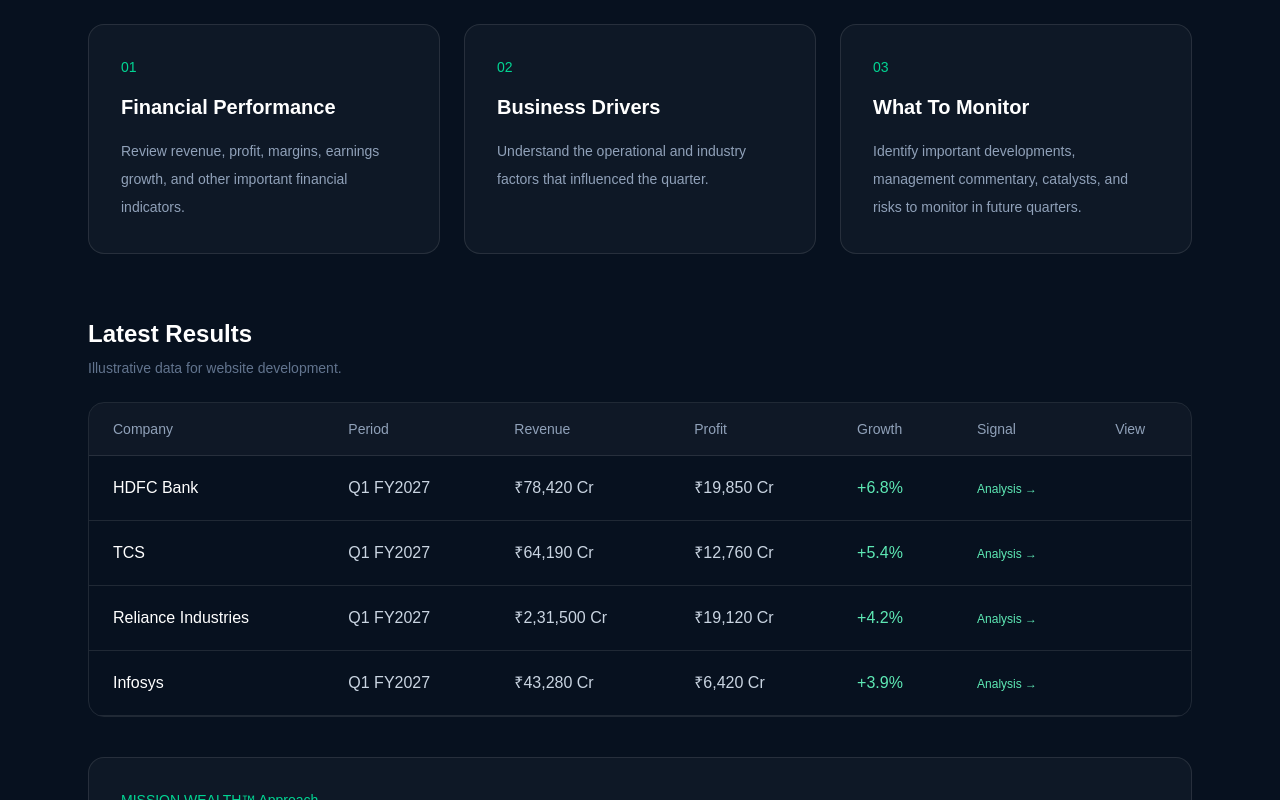
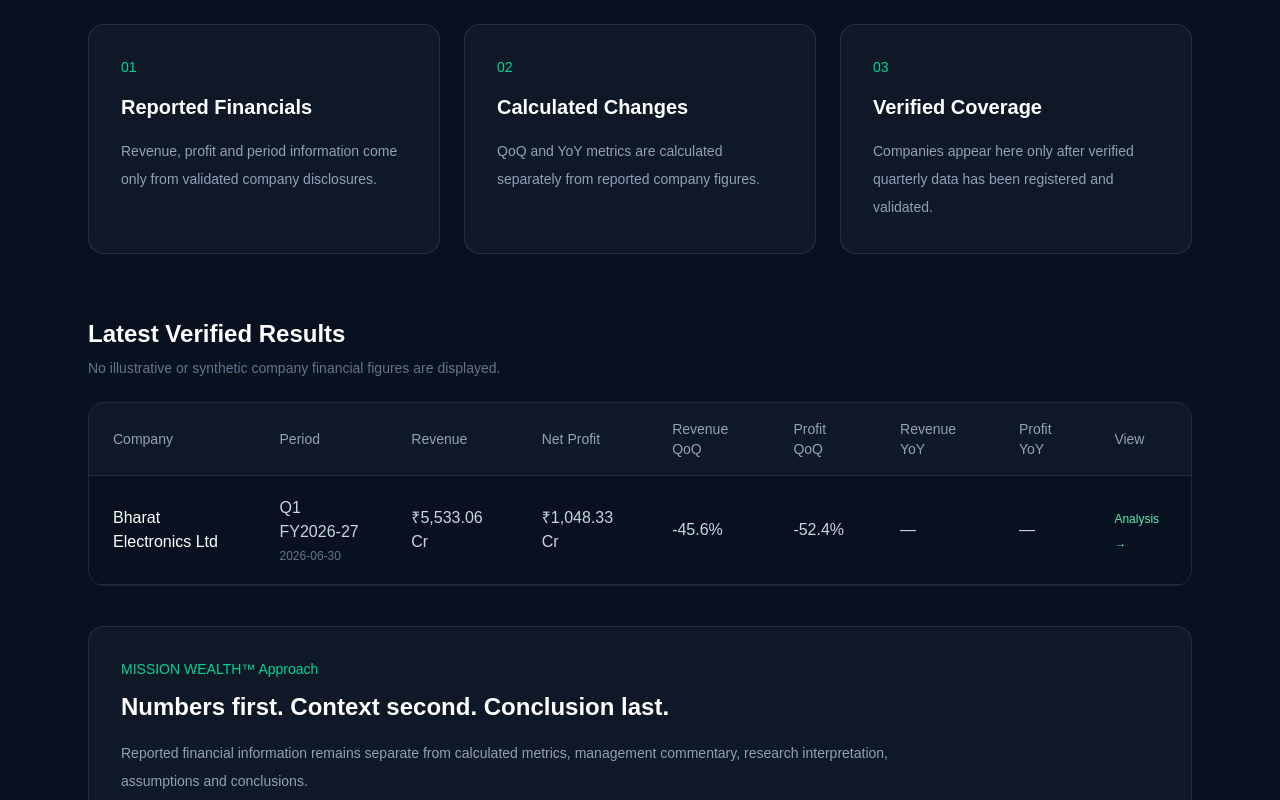
Before and after one commit to 9557690628m-design/mission-wealth, a Next.js app: page /results in a window 1280 px wide. Shown: the part 460-1260 px from the top of the page. Built offline with nearby package versions, Linux system fonts and the light colour scheme.

Commit message:
Build verified quarterly results page

```diff
--- a/src/app/results/page.tsx
+++ b/src/app/results/page.tsx
@@ -1,41 +1,111 @@
 import Link from "next/link";
 import Navbar from "@/components/Navbar";
+import { buildFinancialDerivedMetrics } from "@/lib/financials/calculations";
+import { getFinancialPeriodComparison } from "@/lib/financials/periods";
+import {
+  getQuarterlyResults,
+  getQuarterlyResultSymbols,
+} from "@/lib/financials/results";
+import { getStockIdentity } from "@/lib/market/stocks";
 
-export default function ResultsPage() {
-  const results = [
-    {
-      company: "HDFC Bank",
-      period: "Q1 FY2027",
-      revenue: "₹78,420 Cr",
-      profit: "₹19,850 Cr",
-      growth: "+6.8%",
-      status: "Positive",
-    },
-    {
-      company: "TCS",
-      period: "Q1 FY2027",
-      revenue: "₹64,190 Cr",
-      profit: "₹12,760 Cr",
-      growth: "+5.4%",
-      status: "Positive",
-    },
-    {
-      company: "Reliance Industries",
-      period: "Q1 FY2027",
-      revenue: "₹2,31,500 Cr",
-      profit: "₹19,120 Cr",
-      growth: "+4.2%",
-      status: "Stable",
-    },
-    {
-      company: "Infosys",
-      period: "Q1 FY2027",
-      revenue: "₹43,280 Cr",
-      profit: "₹6,420 Cr",
-      growth: "+3.9%",
-      status: "Stable",
-    },
-  ];
+export default async function ResultsPage() {
+  const symbols =
+    getQuarterlyResultSymbols();
+
+  const rows = await Promise.all(
+    symbols.map(async (symbol) => {
+      const company =
+        getStockIdentity(symbol);
+
+      const results =
+        await getQuarterlyResults(
+          symbol
+        );
+
+      const {
+        current,
+        previousQuarter,
+        previousYearQuarter,
+      } =
+        getFinancialPeriodComparison(
+          results
+        );
+
+      if (!company || !current) {
+        return null;
+      }
+
+      const metrics =
+        buildFinancialDerivedMetrics(
+          current,
+          previousQuarter,
+          previousYearQuarter
+        );
+
+      return {
+        symbol,
+        company: company.name,
+        quarter: current.quarter,
+        fiscalYear:
+          current.fiscalYear,
+        periodEnd:
+          current.periodEnd,
+        revenue:
+          current.revenue,
+        netProfit:
+          current.netProfit,
+        revenueQoQGrowth:
+          metrics.revenueQoQGrowth,
+        netProfitQoQGrowth:
+          metrics.netProfitQoQGrowth,
+        revenueYoYGrowth:
+          metrics.revenueYoYGrowth,
+        netProfitYoYGrowth:
+          metrics.netProfitYoYGrowth,
+      };
+    })
+  );
+
+  const verifiedResults = rows
+    .filter(
+      (
+        row
+      ): row is NonNullable<
+        typeof row
+      > => row !== null
+    )
+    .sort((a, b) =>
+      b.periodEnd.localeCompare(
+        a.periodEnd
+      )
+    );
+
+  const formatMoney = (
+    value: number | undefined
+  ): string => {
+    if (value === undefined) {
+      return "Data unavailable";
+    }
+
+    return `₹${value.toLocaleString(
+      "en-IN"
+    )} Cr`;
+  };
+
+  const formatGrowth = (
+    value: number | null
+  ): string => {
+    if (value === null) {
+      return "—";
+    }
+
+    const prefix =
+      value > 0 ? "+" : "";
+
+    return `${prefix}${value.toFixed(
+      1
+    )}%`;
+  };
 
   return (
     <>
@@ -48,52 +118,68 @@ export default function ResultsPage() {
           </div>
 
           <h1 className="max-w-4xl text-4xl font-semibold tracking-tight md:text-6xl">
-            Understand what changed in quarterly results.
+            Understand what changed in
+            quarterly results.
           </h1>
 
           <p className="mt-6 max-w-3xl text-lg leading-8 text-slate-400">
-            Quarterly results are more than headline numbers. Study revenue,
-            earnings, profitability, business performance, and the factors
-            driving changes in financial performance.
+            Review verified company
+            results, calculated growth
+            metrics, and period
+            comparisons using the Mission
+            Wealth financial-data
+            pipeline.
           </p>
 
           <div className="mt-16 grid gap-6 md:grid-cols-3">
             <div className="rounded-2xl border border-white/10 bg-white/[0.03] p-8">
-              <div className="text-sm text-emerald-400">01</div>
+              <div className="text-sm text-emerald-400">
+                01
+              </div>
 
               <h2 className="mt-4 text-xl font-semibold">
-                Financial Performance
+                Reported Financials
               </h2>
 
               <p className="mt-4 text-sm leading-7 text-slate-400">
-                Review revenue, profit, margins, earnings growth, and other
-                important financial indicators.
+                Revenue, profit and
+                period information come
+                only from validated
+                company disclosures.
               </p>
             </div>
 
             <div className="rounded-2xl border border-white/10 bg-white/[0.03] p-8">
-              <div className="text-sm text-emerald-400">02</div>
+              <div className="text-sm text-emerald-400">
+                02
+              </div>
 
               <h2 className="mt-4 text-xl font-semibold">
-                Business Drivers
+                Calculated Changes
               </h2>
 
               <p className="mt-4 text-sm leading-7 text-slate-400">
-                Understand the operational and industry factors that influenced
-                the quarter.
+                QoQ and YoY metrics are
+                calculated separately
+                from reported company
+                figures.
               </p>
             </div>
 
             <div className="rounded-2xl border border-white/10 bg-white/[0.03] p-8">
-              <div className="text-sm text-emerald-400">03</div>
+              <div className="text-sm text-emerald-400">
+                03
+              </div>
 
               <h2 className="mt-4 text-xl font-semibold">
-                What To Monitor
+                Verified Coverage
               </h2>
 
               <p className="mt-4 text-sm leading-7 text-slate-400">
-                Identify important developments, management commentary,
-                catalysts, and risks to monitor in future quarters.
+                Companies appear here
+                only after verified
+                quarterly data has been
+                registered and validated.
               </p>
             </div>
           </div>
@@ -101,17 +187,22 @@ export default function ResultsPage() {
           <div className="mt-16">
             <div className="mb-6">
               <h2 className="text-2xl font-semibold">
-                Latest Results
+                Latest Verified Results
               </h2>
 
               <p className="mt-2 text-sm text-slate-500">
-                Illustrative data for website development.
+                No illustrative or
+                synthetic company
+                financial figures are
+                displayed.
               </p>
             </div>
 
+            {verifiedResults.length >
+            0 ? (
               <div className="overflow-hidden rounded-2xl border border-white/10">
                 <div className="overflow-x-auto">
-                <table className="w-full min-w-[800px] text-left">
+                  <table className="w-full min-w-[1050px] text-left">
                     <thead className="border-b border-white/10 bg-white/[0.03]">
                       <tr>
                         <th className="px-6 py-4 text-sm font-medium text-slate-400">
@@ -127,77 +218,126 @@ export default function ResultsPage() {
                         </th>
 
                         <th className="px-6 py-4 text-sm font-medium text-slate-400">
-                        Profit
+                          Net Profit
                         </th>
 
                         <th className="px-6 py-4 text-sm font-medium text-slate-400">
-  Growth
+                          Revenue QoQ
                         </th>
 
                         <th className="px-6 py-4 text-sm font-medium text-slate-400">
-  Signal
+                          Profit QoQ
+                        </th>
+
+                        <th className="px-6 py-4 text-sm font-medium text-slate-400">
+                          Revenue YoY
+                        </th>
+
+                        <th className="px-6 py-4 text-sm font-medium text-slate-400">
+                          Profit YoY
                         </th>
 
                         <th className="px-6 py-4 text-sm font-medium text-slate-400">
                           View
                         </th>
-
                       </tr>
                     </thead>
 
                     <tbody>
-                    {results.map((result) => (
+                      {verifiedResults.map(
+                        (result) => (
                           <tr
-                        key={result.company}
+                            key={
+                              result.symbol
+                            }
                             className="border-b border-white/10 transition hover:bg-white/[0.05]"
                           >
                             <td className="px-6 py-5 font-medium">
                               <Link
-    href={`/stocks/${result.company
-      .toLowerCase()
-      .replace(/\s+/g, "")
-      .replace("industries", "")
-      .replace("larsen&toubro", "lt")}`}
+                                href={`/stocks/${result.symbol.toLowerCase()}`}
                                 className="transition hover:text-emerald-300"
                               >
-    {result.company}
+                                {
+                                  result.company
+                                }
                               </Link>
                             </td>
 
                             <td className="px-6 py-5 text-slate-300">
-                          {result.period}
+                              <div>
+                                {result.quarter ??
+                                  "Quarter"}
+                                {" "}
+                                {
+                                  result.fiscalYear
+                                }
+                              </div>
+
+                              <div className="mt-1 text-xs text-slate-500">
+                                {
+                                  result.periodEnd
+                                }
+                              </div>
                             </td>
 
                             <td className="px-6 py-5 text-slate-300">
-                          {result.revenue}
+                              {formatMoney(
+                                result.revenue
+                              )}
                             </td>
 
                             <td className="px-6 py-5 text-slate-300">
-                          {result.profit}
+                              {formatMoney(
+                                result.netProfit
+                              )}
                             </td>
 
-                        <td className="px-6 py-5 text-emerald-300">
-                          {result.growth}
+                            <td className="px-6 py-5 text-slate-300">
+                              {formatGrowth(
+                                result.revenueQoQGrowth
+                              )}
+                            </td>
+
+                            <td className="px-6 py-5 text-slate-300">
+                              {formatGrowth(
+                                result.netProfitQoQGrowth
+                              )}
+                            </td>
+
+                            <td className="px-6 py-5 text-slate-300">
+                              {formatGrowth(
+                                result.revenueYoYGrowth
+                              )}
+                            </td>
+
+                            <td className="px-6 py-5 text-slate-300">
+                              {formatGrowth(
+                                result.netProfitYoYGrowth
+                              )}
                             </td>
 
                             <td className="px-6 py-5">
                               <Link
-    href={`/stocks/${result.company
-      .toLowerCase()
-      .replace(/\s+/g, "")
-      .replace("industries", "")
-      .replace("larsen&toubro", "lt")}`}
+                                href={`/stocks/${result.symbol.toLowerCase()}`}
                                 className="text-xs font-medium text-emerald-300 transition hover:text-emerald-200"
                               >
                                 Analysis →
                               </Link>
                             </td>
                           </tr>
-                    ))}
+                        )
+                      )}
                     </tbody>
                   </table>
                 </div>
               </div>
+            ) : (
+              <div className="rounded-2xl border border-white/10 bg-white/[0.03] p-10 text-center text-sm text-slate-500">
+                Verified quarterly
+                results are not
+                currently available.
+              </div>
+            )}
           </div>
 
           <div className="mt-10 rounded-2xl border border-white/10 bg-white/[0.03] p-8">
@@ -206,26 +346,38 @@ export default function ResultsPage() {
             </div>
 
             <h2 className="mt-3 text-2xl font-semibold">
-              Numbers first. Context second. Conclusion last.
+              Numbers first. Context
+              second. Conclusion last.
             </h2>
 
             <p className="mt-4 max-w-3xl text-sm leading-7 text-slate-400">
-              Our research process separates reported financial information,
-              calculated metrics, management commentary, analysis, assumptions,
-              and conclusions to make quarterly results easier to understand.
+              Reported financial
+              information remains
+              separate from calculated
+              metrics, management
+              commentary, research
+              interpretation,
+              assumptions and
+              conclusions.
             </p>
           </div>
 
           <p className="mt-8 text-xs leading-6 text-slate-500">
-            Note: All figures displayed on this page are illustrative/demo
-            values for website development and do not represent live market
-            data or investment recommendations.
+            Financial figures displayed
+            on this page are sourced from
+            the Mission Wealth verified
+            financial-results registry.
+            Missing comparison data is
+            shown as unavailable rather
+            than estimated.
           </p>
         </section>
 
         <footer className="border-t border-white/10">
           <div className="mx-auto max-w-6xl px-6 py-8 text-sm text-slate-500">
-            © 2026 MISSION WEALTH™. Investment Research & Advisory.
+            © 2026 MISSION WEALTH™.
+            Investment Research &
+            Advisory.
           </div>
         </footer>
       </main>
```
Also changed, not shown: src/lib/financials/results.ts (+24 -5 lines). Lines whose indentation alone changed are shown as unchanged.
